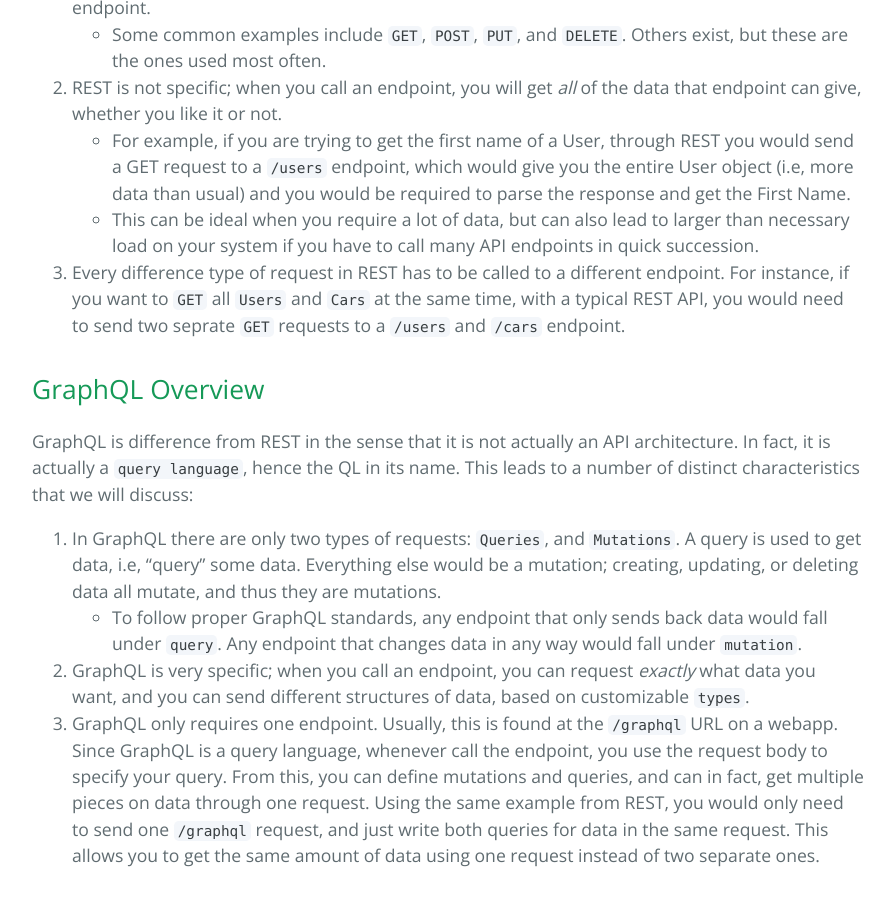
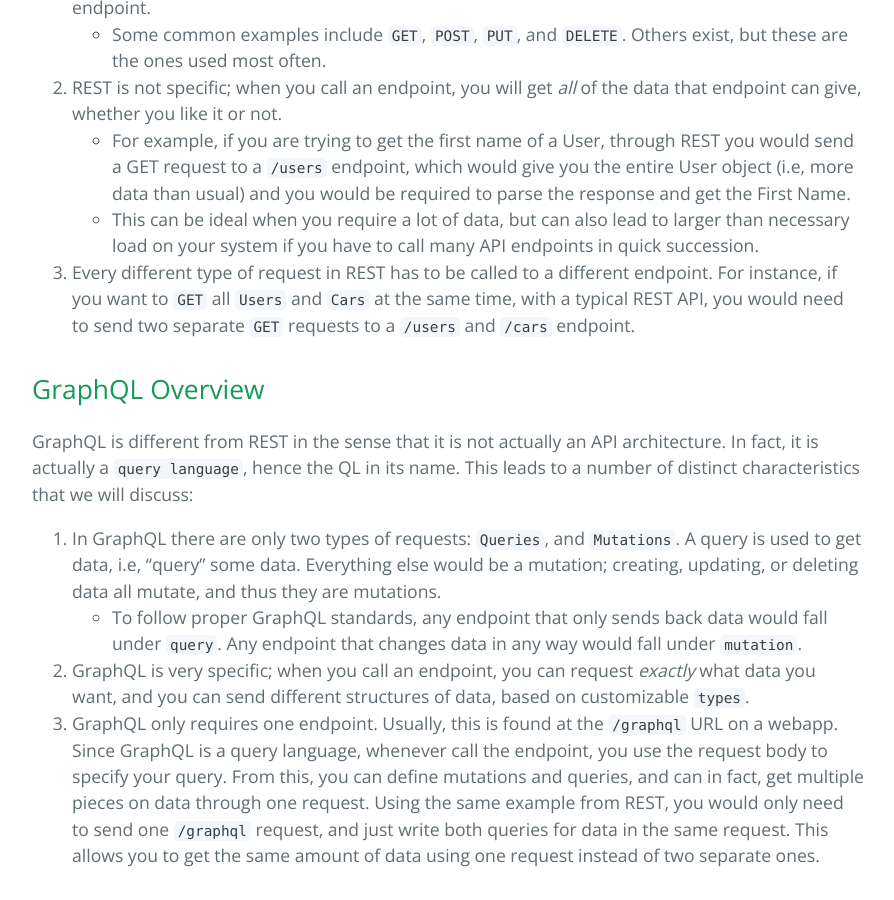
Before and after one commit to learning-software-engineering/learning-software-engineering.github.io, a Jekyll site: the page built from Topics/Development_Process/GraphQL_VS_REST.md, in a window 1280 px wide and 900 px high, scrolled down 1775 px. Shown: the whole window, without its empty margins (192-1086 px from the left). Built offline with Jekyll 4.4.1, drawn with Linux system fonts in a browser that asks for light colours; our own code applies the rules of GitHub Pages for plain Markdown files.

Commit message:
fix spelling mistakes

```diff
--- a/Topics/Development_Process/GraphQL_VS_REST.md
+++ b/Topics/Development_Process/GraphQL_VS_REST.md
@@ -36,11 +36,11 @@ A REST API is any API that follows the REST architecture. The implementation of
 2. REST is not specific; when you call an endpoint, you will get *all* of the data that endpoint can give, whether you like it or not.
     + For example, if you are trying to get the first name of a User, through REST you would send a GET request to a `/users` endpoint, which would give you the entire User object (i.e, more data than usual) and you would be required to parse the response and get the First Name.
     + This can be ideal when you require a lot of data, but can also lead to larger than necessary load on your system if you have to call many API endpoints in quick succession.
-3. Every difference type of request in REST has to be called to a different endpoint. For instance, if you want to `GET` all `Users` and `Cars` at the same time, with a typical REST API, you would need to send two seprate `GET` requests to a `/users` and `/cars` endpoint.
+3. Every different type of request in REST has to be called to a different endpoint. For instance, if you want to `GET` all `Users` and `Cars` at the same time, with a typical REST API, you would need to send two separate `GET` requests to a `/users` and `/cars` endpoint.
 
 
 ## GraphQL Overview
-GraphQL is difference from REST in the sense that it is not actually an API architecture. In fact, it is actually a `query language`, hence the QL in its name. This leads to a number of distinct characteristics that we will discuss:
+GraphQL is different from REST in the sense that it is not actually an API architecture. In fact, it is actually a `query language`, hence the QL in its name. This leads to a number of distinct characteristics that we will discuss:
 1. In GraphQL there are only two types of requests: `Queries`, and `Mutations`. A query is used to get data, i.e, "query" some data. Everything else would be a mutation; creating, updating, or deleting data all mutate, and thus they are mutations.
     + To follow proper GraphQL standards, any endpoint that only sends back data would fall under `query`. Any endpoint that changes data in any way would fall under `mutation`.
 2. GraphQL is very specific; when you call an endpoint, you can request *exactly* what data you want, and you can send different structures of data, based on customizable `types`.
```
